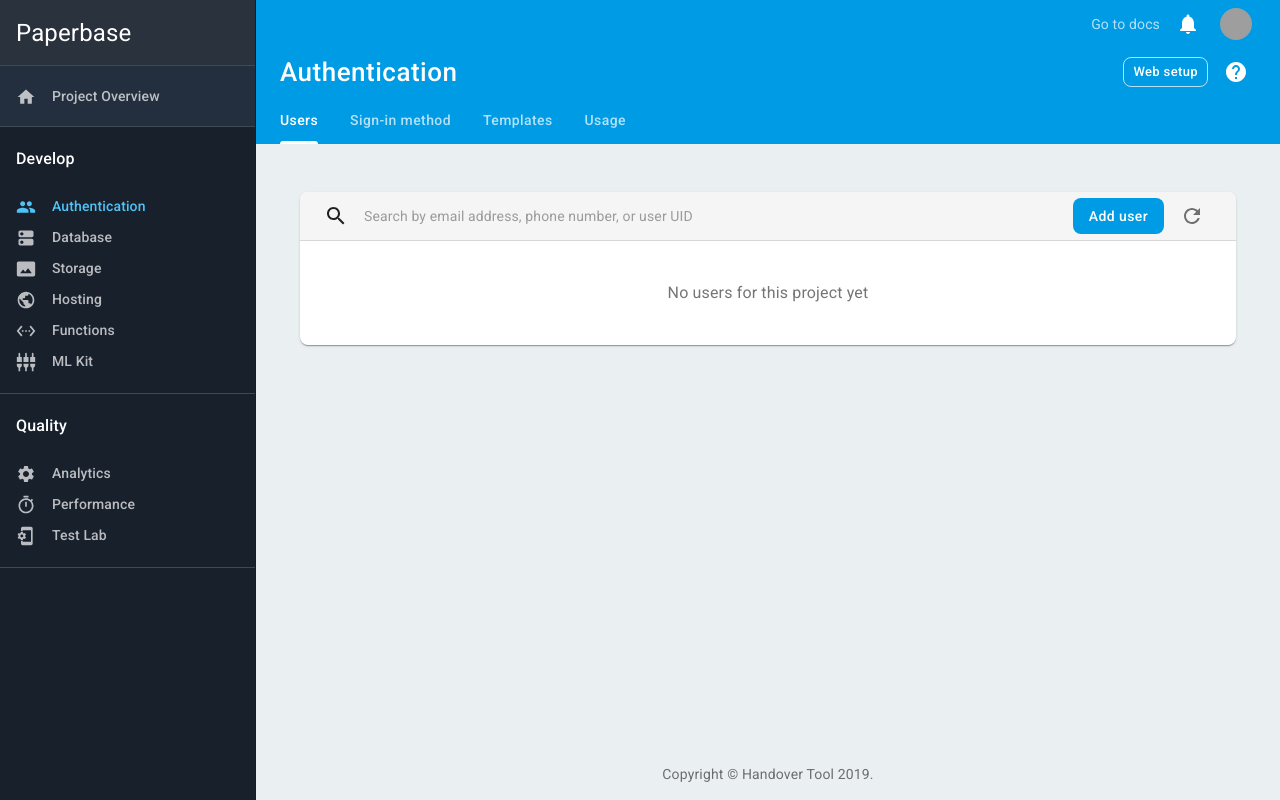
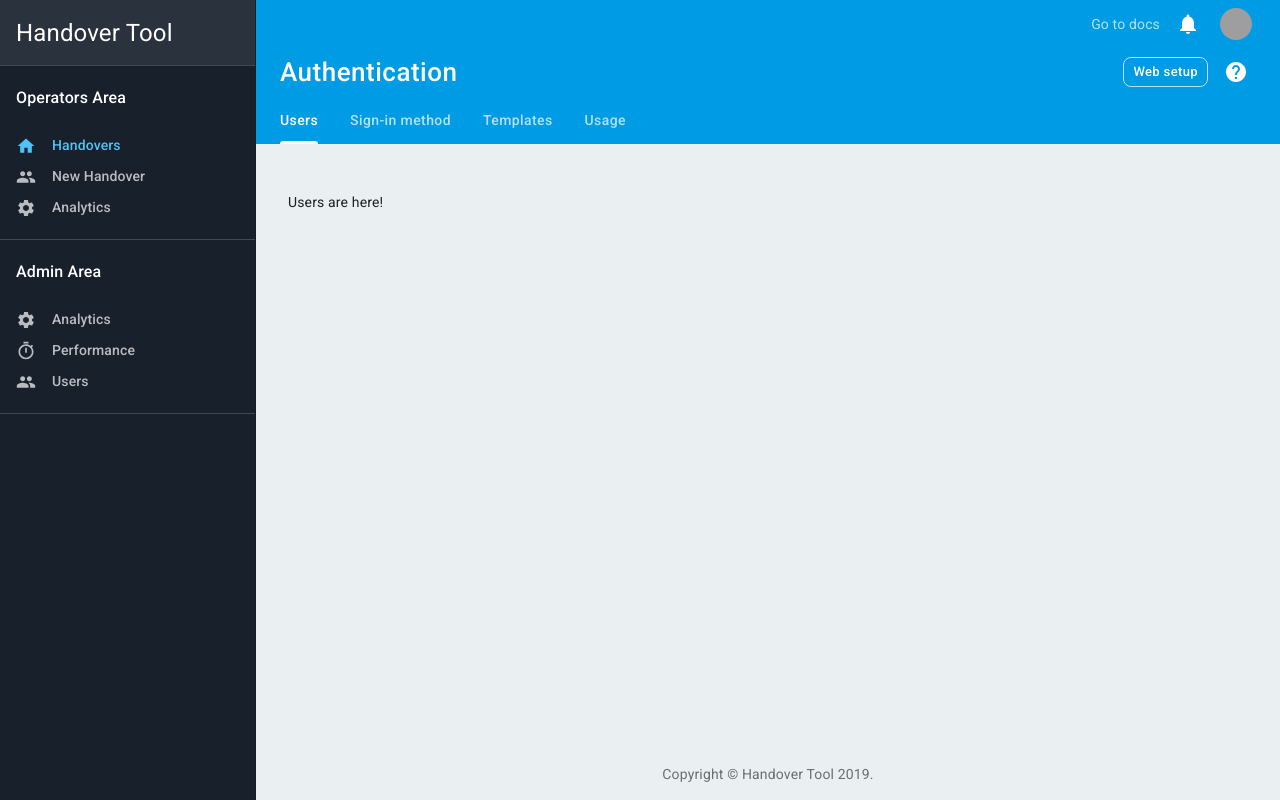
Before and after one commit to hoomand/HandoverTool, a React (Create React App) app in the folder client/: page /users in a window 1280 px wide. Built offline with nearby package versions, Linux system fonts and the light colour scheme; grey boxes are pictures that could not be loaded.

Commit message:
feat(routes): implement React Router in Paperless Material UI template

```diff
--- a/client/package.json
+++ b/client/package.json
@@ -7,6 +7,7 @@
     "@material-ui/icons": "^4.4.3",
     "react": "^16.9.0",
     "react-dom": "^16.9.0",
+    "react-router-dom": "^5.1.0",
     "react-scripts": "3.1.2",
     "typeface-roboto": "0.0.75"
   },
--- /dev/null
+++ b/client/src/components/auth/Users.js
@@ -0,0 +1,9 @@
+import React, { Component } from "react";
+
+class Users extends Component {
+  render() {
+    return <div>Users are here!</div>;
+  }
+}
+
+export default Users;
--- a/client/src/components/layout/Navigator.js
+++ b/client/src/components/layout/Navigator.js
@@ -10,33 +10,32 @@ import ListItemIcon from "@material-ui/core/ListItemIcon";
 import ListItemText from "@material-ui/core/ListItemText";
 import HomeIcon from "@material-ui/icons/Home";
 import PeopleIcon from "@material-ui/icons/People";
-import DnsRoundedIcon from "@material-ui/icons/DnsRounded";
-import PermMediaOutlinedIcon from "@material-ui/icons/PhotoSizeSelectActual";
-import PublicIcon from "@material-ui/icons/Public";
-import SettingsEthernetIcon from "@material-ui/icons/SettingsEthernet";
-import SettingsInputComponentIcon from "@material-ui/icons/SettingsInputComponent";
 import TimerIcon from "@material-ui/icons/Timer";
 import SettingsIcon from "@material-ui/icons/Settings";
-import PhonelinkSetupIcon from "@material-ui/icons/PhonelinkSetup";
+import Icon from "@material-ui/core/Icon";
+
+import { Link as RouterLink } from "react-router-dom";
+import Link from "@material-ui/core/Link";
+
+const ComponentLink = React.forwardRef((props, ref) => (
+  <RouterLink innerRef={ref} {...props} />
+));
 
 const categories = [
   {
-    id: "Develop",
+    id: "Operators Area",
     children: [
-      { id: "Authentication", icon: <PeopleIcon />, active: true },
-      { id: "Database", icon: <DnsRoundedIcon /> },
-      { id: "Storage", icon: <PermMediaOutlinedIcon /> },
-      { id: "Hosting", icon: <PublicIcon /> },
-      { id: "Functions", icon: <SettingsEthernetIcon /> },
-      { id: "ML Kit", icon: <SettingsInputComponentIcon /> }
+      { id: "Handovers", url: "/", icon: <HomeIcon />, active: true },
+      { id: "New Handover", url: "/", icon: <PeopleIcon /> },
+      { id: "Analytics", url: "/", icon: <SettingsIcon /> }
     ]
   },
   {
-    id: "Quality",
+    id: "Admin Area",
     children: [
-      { id: "Analytics", icon: <SettingsIcon /> },
-      { id: "Performance", icon: <TimerIcon /> },
-      { id: "Test Lab", icon: <PhonelinkSetupIcon /> }
+      { id: "Analytics", url: "/", icon: <SettingsIcon /> },
+      { id: "Performance", url: "/", icon: <TimerIcon /> },
+      { id: "Users", url: "/users", icon: <PeopleIcon /> }
     ]
   }
 ];
@@ -91,19 +90,7 @@ function Navigator(props) {
         <ListItem
           className={clsx(classes.firebase, classes.item, classes.itemCategory)}
         >
-          Paperbase
-        </ListItem>
-        <ListItem className={clsx(classes.item, classes.itemCategory)}>
-          <ListItemIcon className={classes.itemIcon}>
-            <HomeIcon />
-          </ListItemIcon>
-          <ListItemText
-            classes={{
-              primary: classes.itemPrimary
-            }}
-          >
-            Project Overview
-          </ListItemText>
+          Handover Tool
         </ListItem>
         {categories.map(({ id, children }) => (
           <React.Fragment key={id}>
@@ -116,7 +103,7 @@ function Navigator(props) {
                 {id}
               </ListItemText>
             </ListItem>
-            {children.map(({ id: childId, icon, active }) => (
+            {children.map(({ id: childId, url, icon, active }) => (
               <ListItem
                 key={childId}
                 button
@@ -128,7 +115,14 @@ function Navigator(props) {
                     primary: classes.itemPrimary
                   }}
                 >
-                  {childId}
+                  <Link
+                    component={ComponentLink}
+                    to={url}
+                    variant="inherit"
+                    color="inherit"
+                  >
+                    {childId}
+                  </Link>
                 </ListItemText>
               </ListItem>
             ))}
--- a/client/src/components/layout/Paperbase.js
+++ b/client/src/components/layout/Paperbase.js
@@ -9,6 +9,9 @@ import Link from "@material-ui/core/Link";
 import Navigator from "./Navigator";
 import Content from "./Content";
 import Header from "./Header";
+
+import { BrowserRouter as Router, Route, Switch } from "react-router-dom";
+import Users from "../auth/Users";
 
 function Copyright() {
   return (
@@ -171,6 +174,7 @@ function Paperbase(props) {
   };
 
   return (
+    <Router>
       <ThemeProvider theme={theme}>
         <div className={classes.root}>
           <CssBaseline />
@@ -190,7 +194,8 @@ function Paperbase(props) {
           <div className={classes.app}>
             <Header onDrawerToggle={handleDrawerToggle} />
             <main className={classes.main}>
-            <Content />
+              <Route exact path="/" component={Content} />
+              <Route exact path="/users" component={Users} />
             </main>
             <footer className={classes.footer}>
               <Copyright />
@@ -198,6 +203,7 @@ function Paperbase(props) {
           </div>
         </div>
       </ThemeProvider>
+    </Router>
   );
 }
 
```
Also changed, not shown: 1 other file (tests, documents, lock files or other folders). Lines whose indentation alone changed are shown as unchanged.
